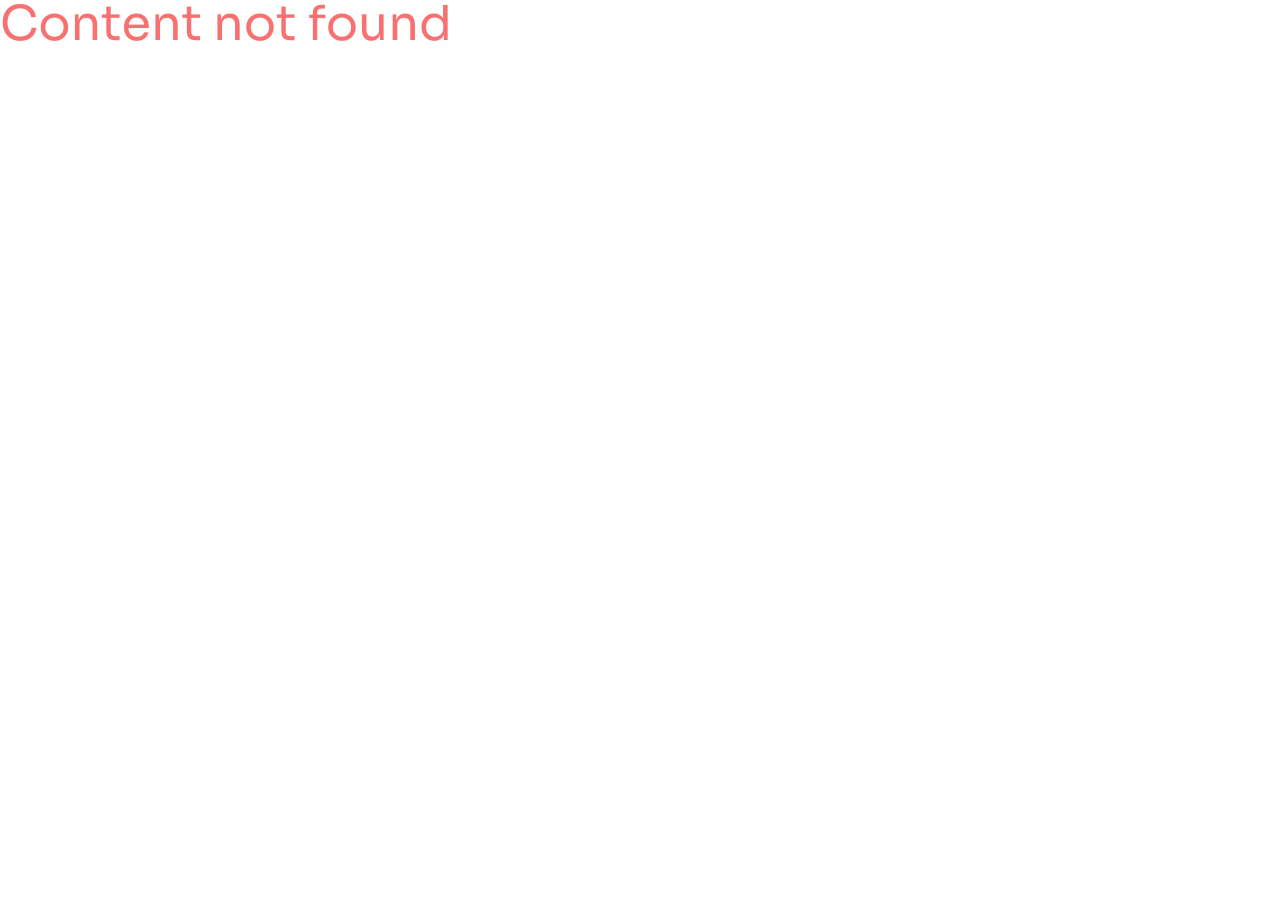
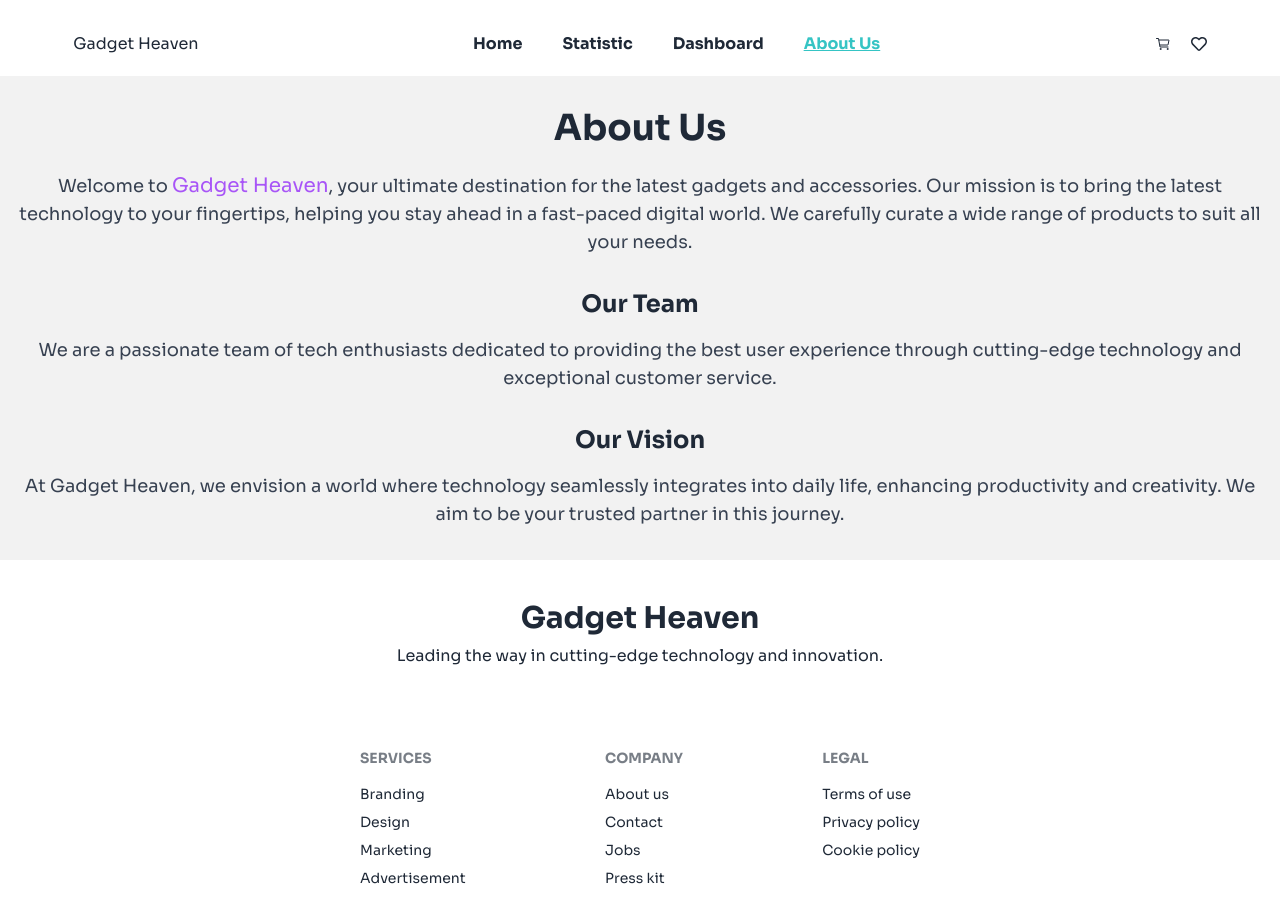
Before and after one commit to KI-Anik/a8-gadget-store, a React (Vite) app: page /about in a window 1280 px wide. Before the commit this address had no page. Shown: the top 922 px of the page. Before the commit the page ends 800 px from the top, so only its background shows below. Built offline with nearby package versions, Linux system fonts and the light colour scheme.

Commit message:
about route and readme file added

```diff
--- /dev/null
+++ b/src/components/About/About.jsx
@@ -0,0 +1,30 @@
+import React from 'react';
+
+const About = () => {
+  return (
+    <div className="container mx-auto px-4 py-8">
+      <h1 className="text-4xl font-bold text-center mb-6">About Us</h1>
+      <p className="text-lg leading-7 text-gray-700 text-center">
+        Welcome to <span className='text-purple-500 text-xl'>Gadget Heaven</span>, your ultimate destination for the latest gadgets and accessories.
+        Our mission is to bring the latest technology to your fingertips, helping you stay ahead in a
+        fast-paced digital world. We carefully curate a wide range of products to suit all your needs.
+      </p>
+      <div className="mt-8">
+        <h2 className="text-2xl font-bold text-center mb-4">Our Team</h2>
+        <p className="text-lg leading-7 text-gray-700 text-center">
+          We are a passionate team of tech enthusiasts dedicated to providing the best user experience
+          through cutting-edge technology and exceptional customer service.
+        </p>
+      </div>
+      <div className="mt-8">
+        <h2 className="text-2xl font-bold text-center mb-4">Our Vision</h2>
+        <p className="text-lg leading-7 text-gray-700 text-center">
+          At Gadget Heaven, we envision a world where technology seamlessly integrates into daily life,
+          enhancing productivity and creativity. We aim to be your trusted partner in this journey.
+        </p>
+      </div>
+    </div>
+  );
+};
+
+export default About;
--- a/src/components/Navbar/Navbar.jsx
+++ b/src/components/Navbar/Navbar.jsx
@@ -15,6 +15,7 @@ const Navbar = () => {
                     <NavLink to={'/'}>Home</NavLink>
                     <NavLink to={'/statistic'}>Statistic</NavLink>
                     <NavLink to={'/dashboard'}>Dashboard</NavLink>
+                    <NavLink to={'/about'}>About Us</NavLink>
                 </div>
 
                 <div className='flex gap-5'>
--- a/src/main.jsx
+++ b/src/main.jsx
@@ -13,6 +13,7 @@ import DashBoard from './components/DashBoard/DashBoard';
 import CardDetails from './components/AllProducts/CardDetails';
 import Error from './components/Error/Error';
 import { Toaster } from 'react-hot-toast';
+import About from './components/About/About';
 
 
 const router = createBrowserRouter([
@@ -43,6 +44,10 @@ const router = createBrowserRouter([
         loader: () => fetch('/fakeData.json'),
         element: <DashBoard></DashBoard>,
       },
+      {
+        path: '/about',
+        element: <About></About>
+      }
     ]
   },
 ]);
```
Also changed, not shown: 1 other file (tests, documents, lock files or other folders).
